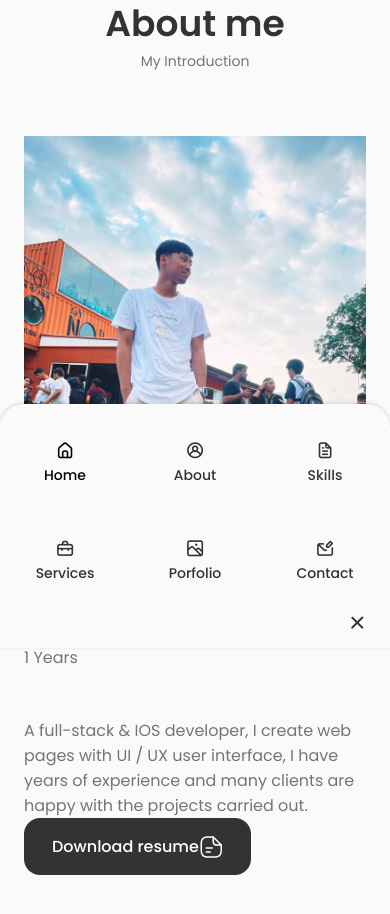
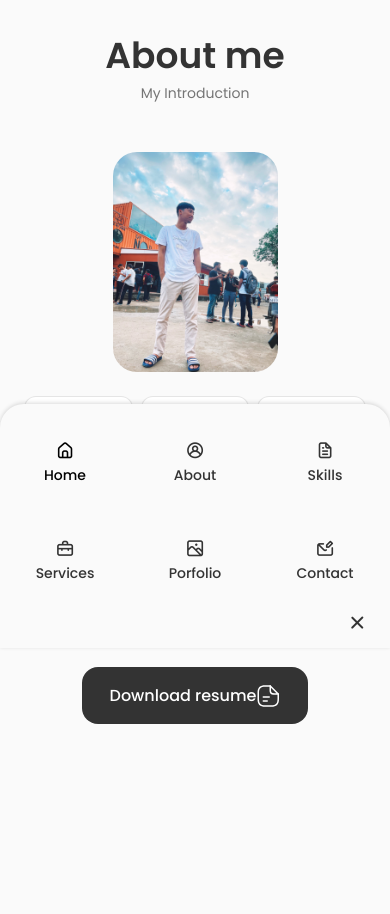
Before and after one commit to sayordebbarma/sayo-portfolio, a React (Create React App) app: page / in a window 390 px wide. Shown: the part 1040-1954 px from the top of the page. After the commit the page ends 1876 px from the top, so only its background shows below. Built offline with nearby package versions, Linux system fonts and the light colour scheme.

Commit message:
added full about component

```diff
--- a/src/Components/About/About.css
+++ b/src/Components/About/About.css
@@ -0,0 +1,115 @@
+.about_container {
+    grid-template-columns: repeat(2, 1fr);
+    align-items: center;
+    column-gap: 4rem;
+
+}
+
+.about_img {
+    /*width: 350px; */
+    height: 350px;
+    border-radius: 1.5rem;
+    justify-self: center;
+}
+
+.about_info {
+    grid-template-columns: repeat(3, 140px);
+    gap: 0.5rem;
+    margin-bottom: var(--mb-2);
+    justify-content: center;
+}
+
+.about_box {
+    background-color: var(--container-color);
+    border: 1px solid rgba(0, 0, 0, 0.1);
+    border-radius: 0.75rem;
+    text-align: center;
+    padding: 1rem 1.25rem;
+}
+
+.about_icon {
+    font-size: 1.5rem;
+    color: var(--title-color);
+    margin-bottom: var(--mb-0-5);
+}
+
+.about_title {
+    font-size: var(--small-font-size);
+    font-weight: var(--font-medium);
+}
+
+.about_subtitle {
+    font-size: var(--tiny-font-size);
+}
+
+.about_description {
+    padding: 0 4rem 0 0;
+    margin-bottom: var(--mb-2-5);
+    text-align: center;
+}
+
+.about_data {
+    text-align: center;
+}
+
+/*  RESPONSIVENESS  */
+/* For large devices */
+@media screen and (max-width: 992px) {
+    .about_container {
+        grid-template-columns: 1fr;
+        row-gap: 2.5rem;
+    }
+
+    .about_img {
+        height: 220px;
+    }
+
+    .about_box {
+        padding: 0.75rem 0.5rem;
+    }
+
+    .about_data {
+        text-align: center;
+    }
+
+    .about_info {
+        justify-content: center;
+    }
+
+    .about_description {
+        padding: 0 5rem;
+        margin-bottom: 2rem;
+    }
+  }
+
+  /* For medium devices */
+  @media screen and (max-width: 768px) {
+    body {
+        margin: 0 0 var(--header-height);
+    }
+
+    .section {
+      padding: 2rem 0 4rem;
+    }
+
+    .section_subtitle {
+      margin-bottom: var(--mb-3);
+    }
+  }
+
+  @media screen and (max-width: 576px) {
+    .about_info {
+        grid-template-columns: repeat(3, 1fr);
+    }
+
+    .about_description {
+        padding: 0;
+    }
+  }
+
+  /* For small devices */
+  @media screen and (max-width: 350px) {
+    .about_info {
+        grid-template-columns: repeat(2, 1fr);
+    }
+  }
--- a/src/Components/About/About.jsx
+++ b/src/Components/About/About.jsx
@@ -1,5 +1,5 @@
 import React from 'react'
-import './About'
+import './About.css'
 import AboutImg from '../../Assets/aboutImg.jpeg'
 import Resume from '../../Assets/Resume.pdf'
 import Info from './Info'
@@ -18,7 +18,7 @@ const About = () => {
                 A full-stack & IOS developer, I create web pages with UI / UX user interface, I have years of experience and many clients are happy with the projects carried out.
                 </p>
 
-                <a download="" href={Resume} className="button button_flex">
+                <a download="" href={Resume} className="button button_flex about_download">
                     Download resume
                     <svg
                 class="button__icon"
--- a/src/Components/About/Info.jsx
+++ b/src/Components/About/Info.jsx
@@ -4,18 +4,21 @@ const Info = () => {
   return (
     <div className="about_info grid">
         <div className="about_box">
+        <i class="uil uil-trophy about_icon"></i>
             <h3 className="about_title">Experience</h3>
-            <span className="about_subtitle">1 Years</span>
+            <span className="about_subtitle">1 Years Working</span>
         </div>
 
         <div className="about_box">
-            <h3 className="about_title"></h3>
-            <span className="about_subtitle"></span>
+        <i class="uil uil-briefcase about_icon"></i>
+            <h3 className="about_title">Completed</h3>
+            <span className="about_subtitle">35+ Projects</span>
         </div>
 
         <div className="about_box">
-            <h3 className="about_title"></h3>
-            <span className="about_subtitle"></span>
+        <i class="uil uil-headphones-alt about_icon"></i>
+            <h3 className="about_title">Supports</h3>
+            <span className="about_subtitle">24/7</span>
         </div>
     </div>
   )
--- a/src/Components/Home/Home.css
+++ b/src/Components/Home/Home.css
@@ -1,7 +1,7 @@
-/* in h1 home.jsx //svg 36:13 in button 37:00*/
+/* in h1 home.jsx //svg 36:13 in button 37:00
 
 .home_container {
-}
+} */
 
 .home_content {
     grid-template-columns: 116px repeat(2, 1fr);
@@ -113,7 +113,7 @@
 
     .home_description {
         max-width: initial;
-        margin-bottom: var(--mb-2-25);
+        /* margin-bottom: var(--mb-2-25); */
     }
 
     .home_img {
```
